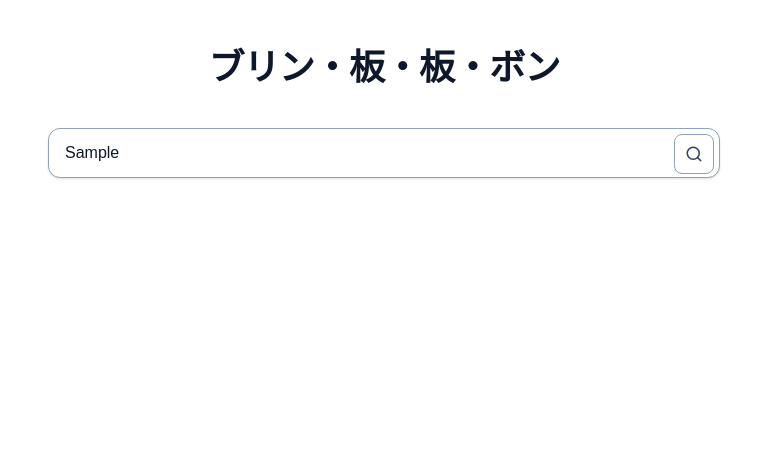
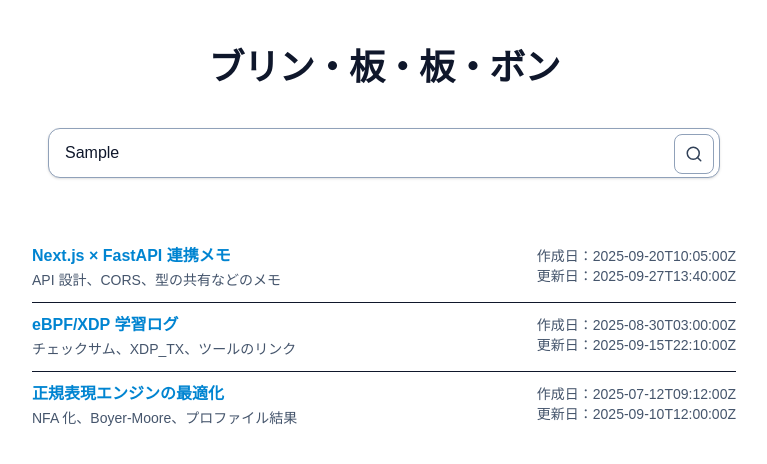
Before and after one commit to shu-kitamura/keijiban, a Next.js app in the folder frontend/: page / in a window 1280 px wide. Both pictures are taken after typing "Sample" into the empty fields and a click on the button "検索". Shown: the top 464 px of the page, without its empty margins (256-1023 px from the left). Built offline with nearby package versions, Linux system fonts and the light colour scheme.

Commit message:
スレッドタイトルをリンク

```diff
--- a/frontend/app/page.tsx
+++ b/frontend/app/page.tsx
@@ -42,11 +42,7 @@
   const q = query.trim().toLowerCase();
   if (!q) return [];
   await new Promise((r) => setTimeout(r, 400)); // 擬似ロード
-  return SEED.filter(
-    (t) =>
-      t.title.toLowerCase().includes(q) ||
-      t.description.toLowerCase().includes(q)
-  );
+  return SEED
 }
 
 export default function Home() {
@@ -103,10 +99,11 @@
         {!isPending && results && results.length > 0 && (
             <ul className="divide-y">
               {results.map((t) => (
+                // TODO: Component に切り出し
                 <li key={t.id} className="py-3">
                   <article className="grid grid-cols-1 md:grid-cols-[1fr_220px] gap-2 md:gap-6 items-start">
                     <div>
-                      <h3 className="font-semibold leading-tight">{t.title}</h3>
+                      <h3 className="font-semibold leading-tight text-sky-600 hover:underline"><a href={`/thread/${t.id}`}>{t.title}</a></h3>
                       <p className="mt-1 text-sm text-slate-600">{t.description}</p>
                     </div>
                     <div className="md:text-right text-sm text-slate-600">
```
